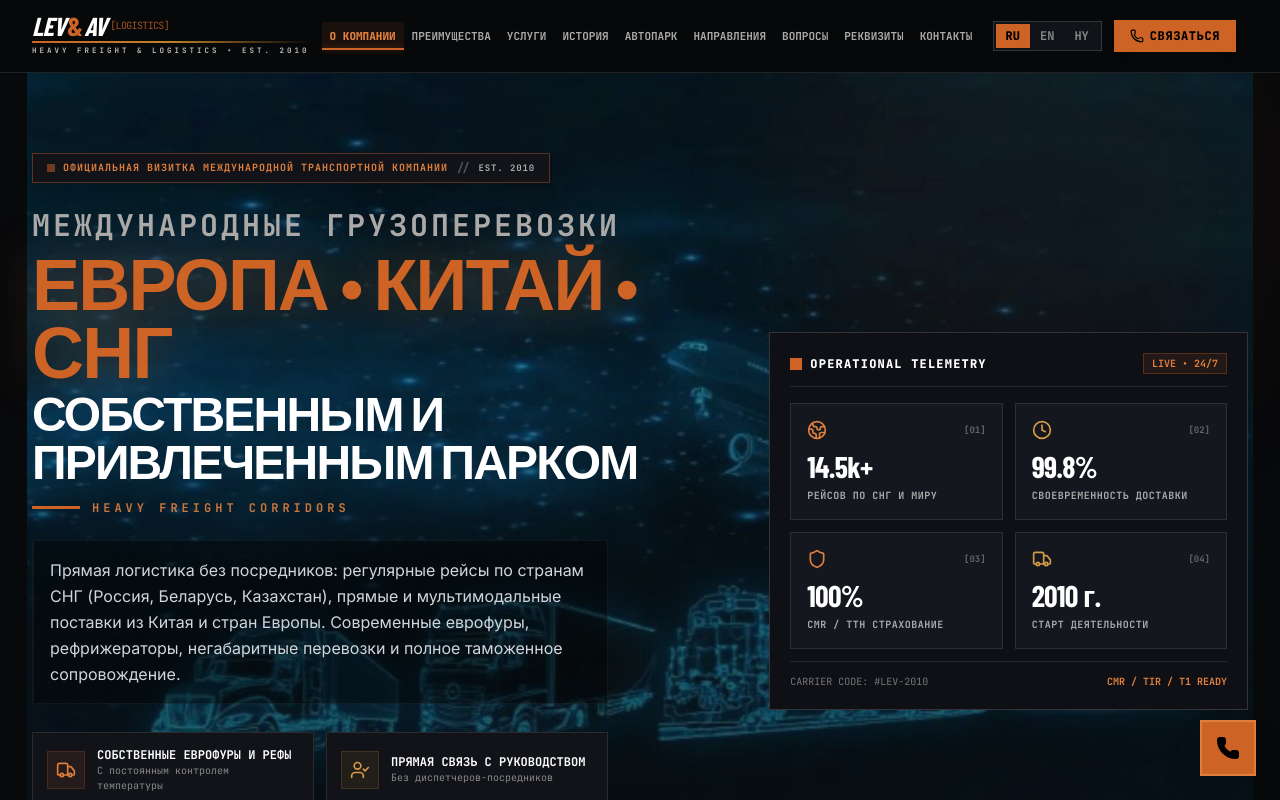
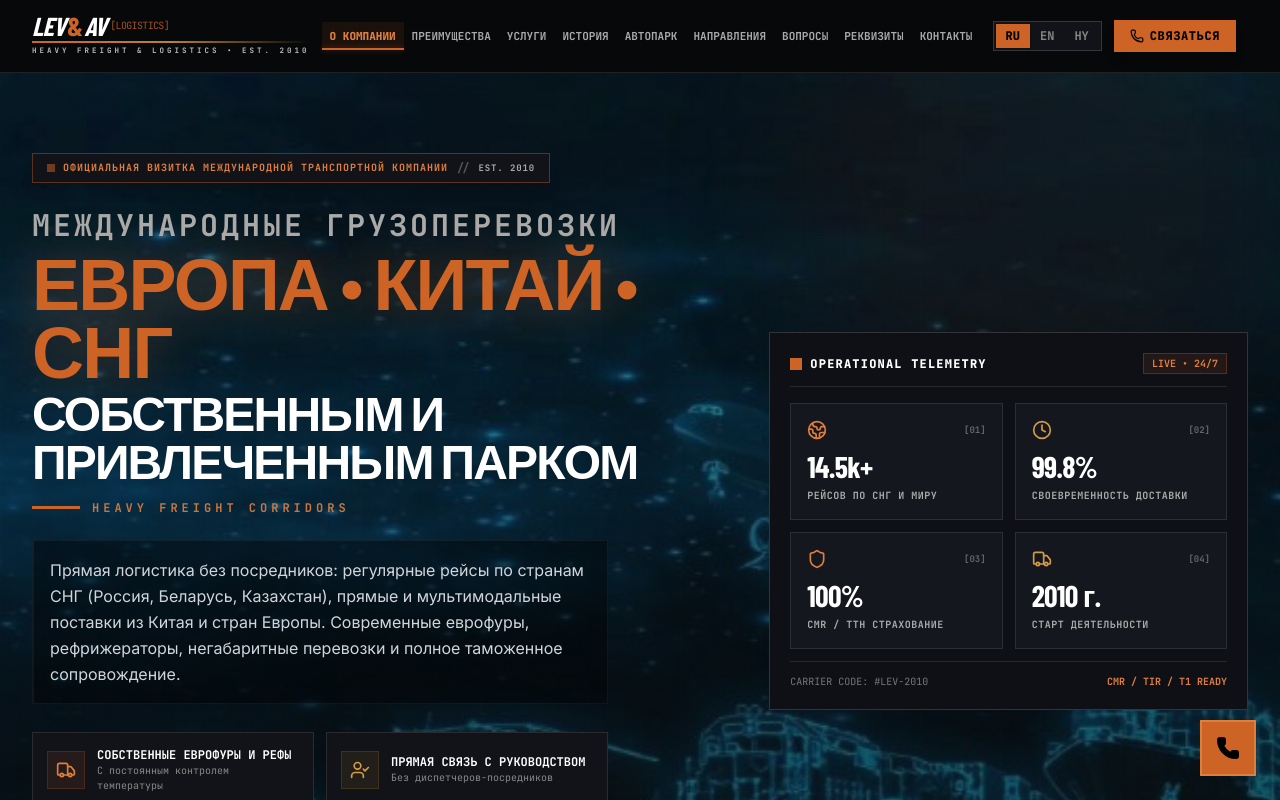
Before and after one commit to Felco909/lev-av-logistics-portal, a React (Vite) app: page / in a window 1280 px wide. Shown: the top 800 px of the page. Built offline with nearby package versions, Linux system fonts and the light colour scheme; a web font is replaced by a local one.

Commit message:
fix: scale hero background up slightly on desktop
Plain bg-contain left a bit too much empty margin on wide screens.
Desktop (lg+) now uses background-size: 118% while mobile, which
already looked right at plain contain, is untouched.

```diff
--- a/src/components/Hero.tsx
+++ b/src/components/Hero.tsx
@@ -144,8 +144,10 @@
         // `bg-contain` (not `bg-cover`) keeps the whole illustration in frame — with `cover` on
         // wide screens the image was scaled up and vertically cropped, cutting off the bottom of
         // the truck/ship row and making it read as too zoomed in. Any letterboxed edge just shows
-        // the page's own dark background, which already matches the image.
-        className="absolute inset-x-0 top-0 h-screen z-0 bg-contain bg-no-repeat bg-scroll lg:bg-fixed pointer-events-none transition-all duration-300"
+        // the page's own dark background, which already matches the image. On desktop the plain
+        // contain fit left a bit too much empty margin, so it's scaled up slightly there while
+        // mobile (which looked right at plain contain) is untouched.
+        className="absolute inset-x-0 top-0 h-screen z-0 bg-contain lg:bg-[length:118%] bg-no-repeat bg-scroll lg:bg-fixed pointer-events-none transition-all duration-300"
         style={{
           // Lighter than the previous overlay (was up to 0.98 near the bottom) so the truck/
           // plane/ship illustration in the lower half of this image stays visible — text there
```
